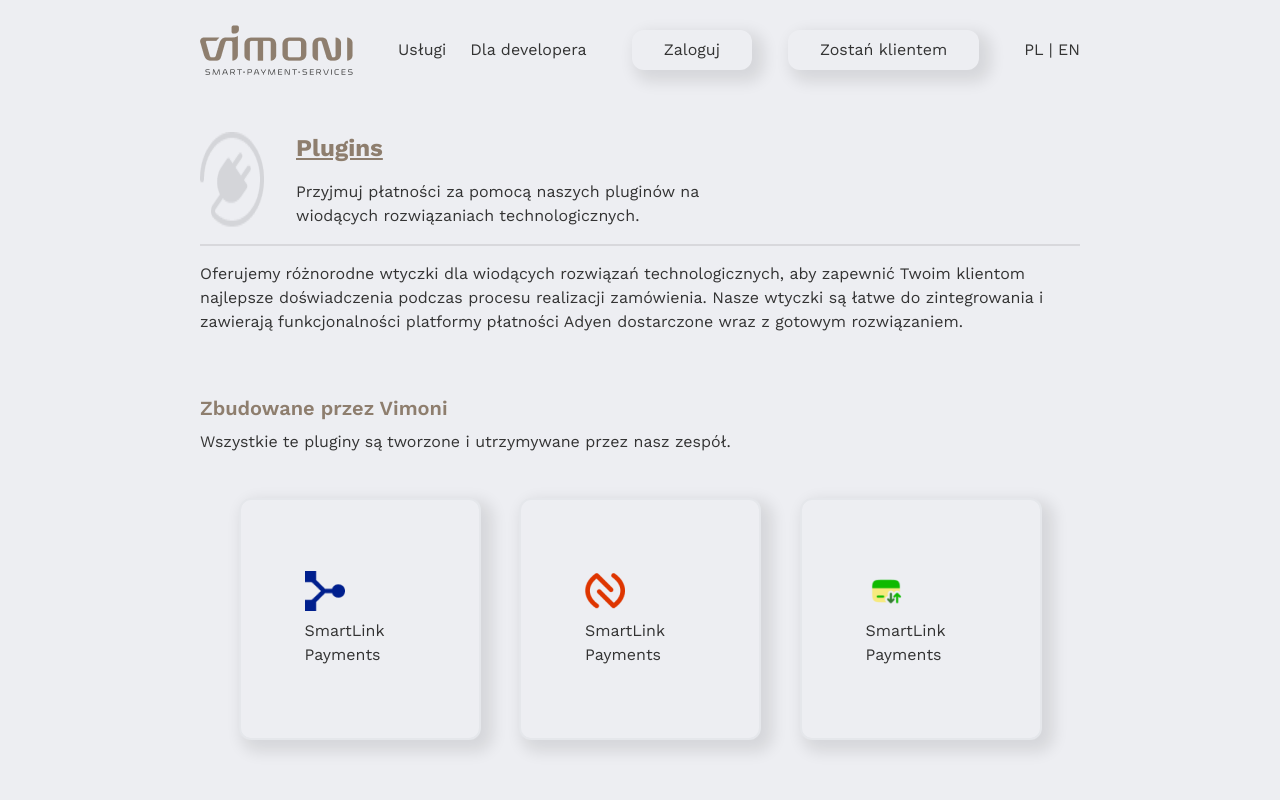
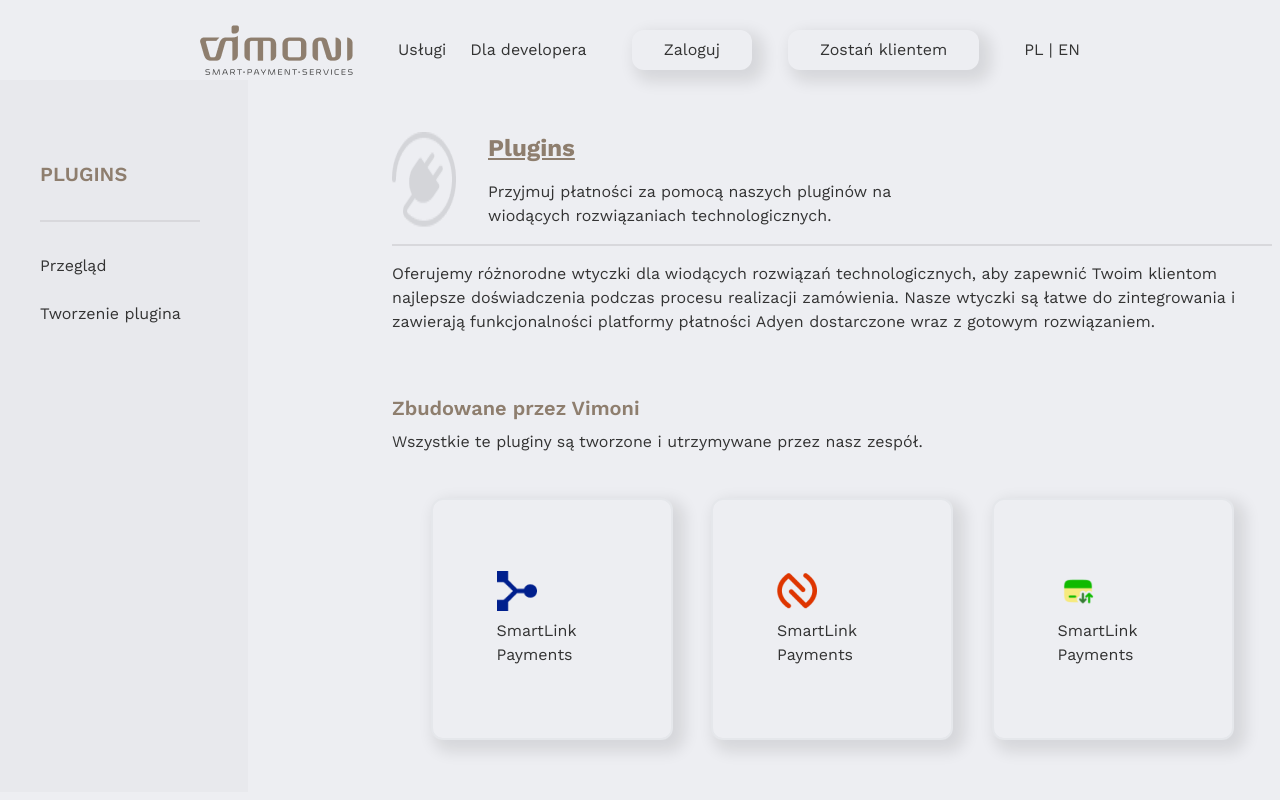
Before and after one commit to pandupan/vimoni-1, a Next.js app: page /plugins in a window 1280 px wide. Shown: the top 800 px of the page. Built offline with nearby package versions, Linux system fonts and the light colour scheme.

Commit message:
ADD Plugins Side

```diff
--- a/components/pages/api-page/ApiPage.tsx
+++ b/components/pages/api-page/ApiPage.tsx
@@ -4,6 +4,15 @@
 const ApiPage = () => {
   return (
     <div className="relative flex justify-between container w-full  px-[200px] pt-28 pb-56">
+      <div className="inset-0 absolute h-full w-[256px] bg-[#e8e9ed] py-20 px-12 flex flex-col justify-start gap-8">
+          <h3 className="text-xl text-theme-primary font-semibold">
+            AUTORYZACJA
+          </h3>
+        <div className="flex flex-col border-t-2 border-[#d8d8dc] text-theme-text w-[68px] pt-8 gap-6">
+          <a>Terminale</a>
+          <a>Transakcje</a>
+        </div>
+      </div>
       <div className="flex flex-col gap-8">
         <div className="flex flex-row gap-10">
           <div className="text-[#d4d5d9]">
--- a/components/pages/plugins-page/PluginsPage.tsx
+++ b/components/pages/plugins-page/PluginsPage.tsx
@@ -2,7 +2,16 @@
 
 const PluginsPage = () => {
   return (
-    <div className="flex flex-col justify-center container w-full px-[200px] pb-10">
+    <div className="relative flex flex-col justify-center container w-full px-[200px] pb-10 ml-48 ">
+      <div className="left-[-200px] absolute h-full w-[256px] bg-[#e8e9ed] py-20 px-12 flex flex-col justify-start gap-8">
+          <h3 className="text-xl text-theme-primary font-semibold">
+            PLUGINS
+          </h3>
+        <div className="flex flex-col border-t-2 border-[#d8d8dc] text-theme-text w-full pt-8 gap-6">
+          <a>Przegląd</a>
+          <a>Tworzenie plugina</a>
+        </div>
+      </div>
       <div className="flex gap-8 w-[579px] py-4 mt-4">
         <Image
           src={"/images/electric.png"}
```
